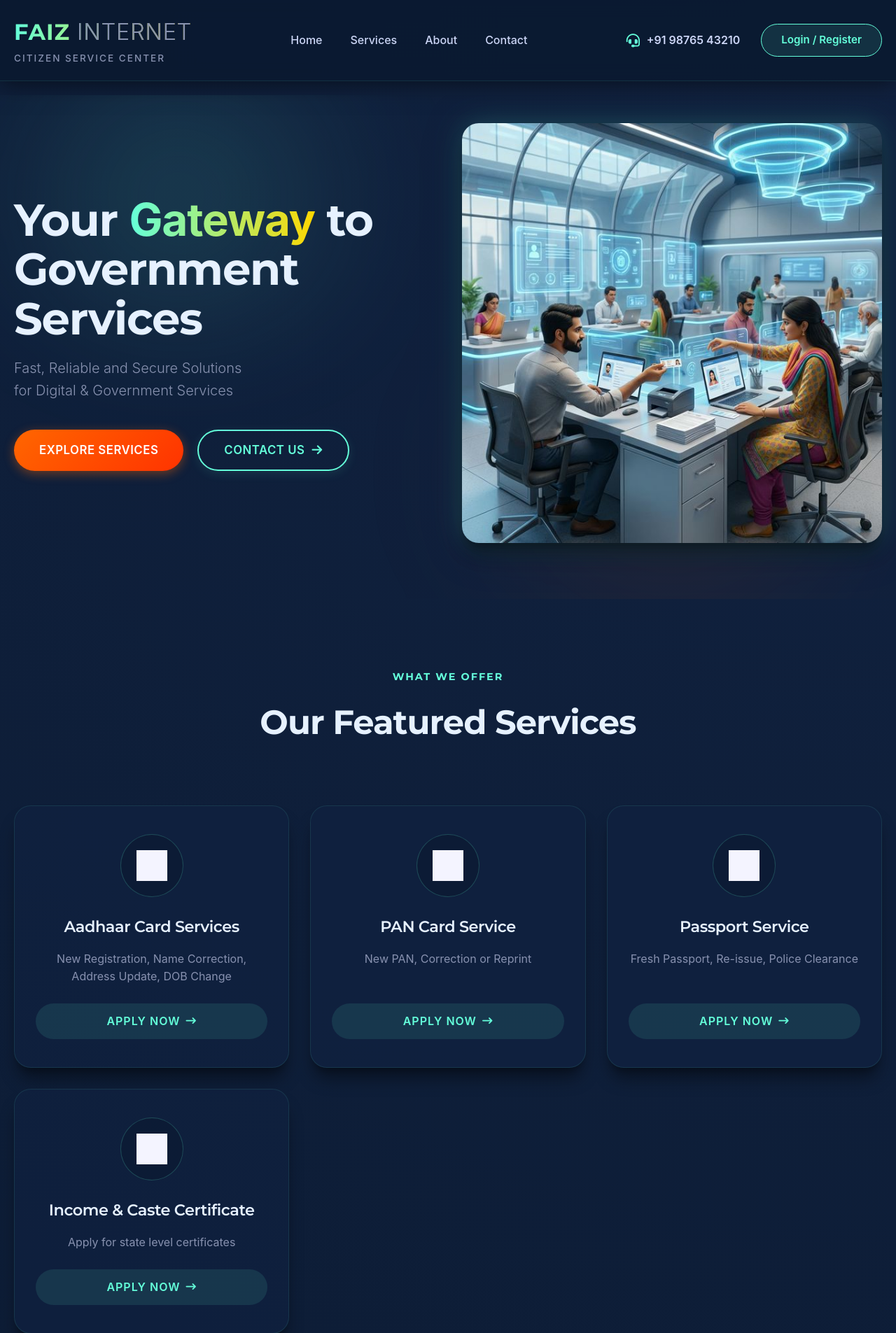
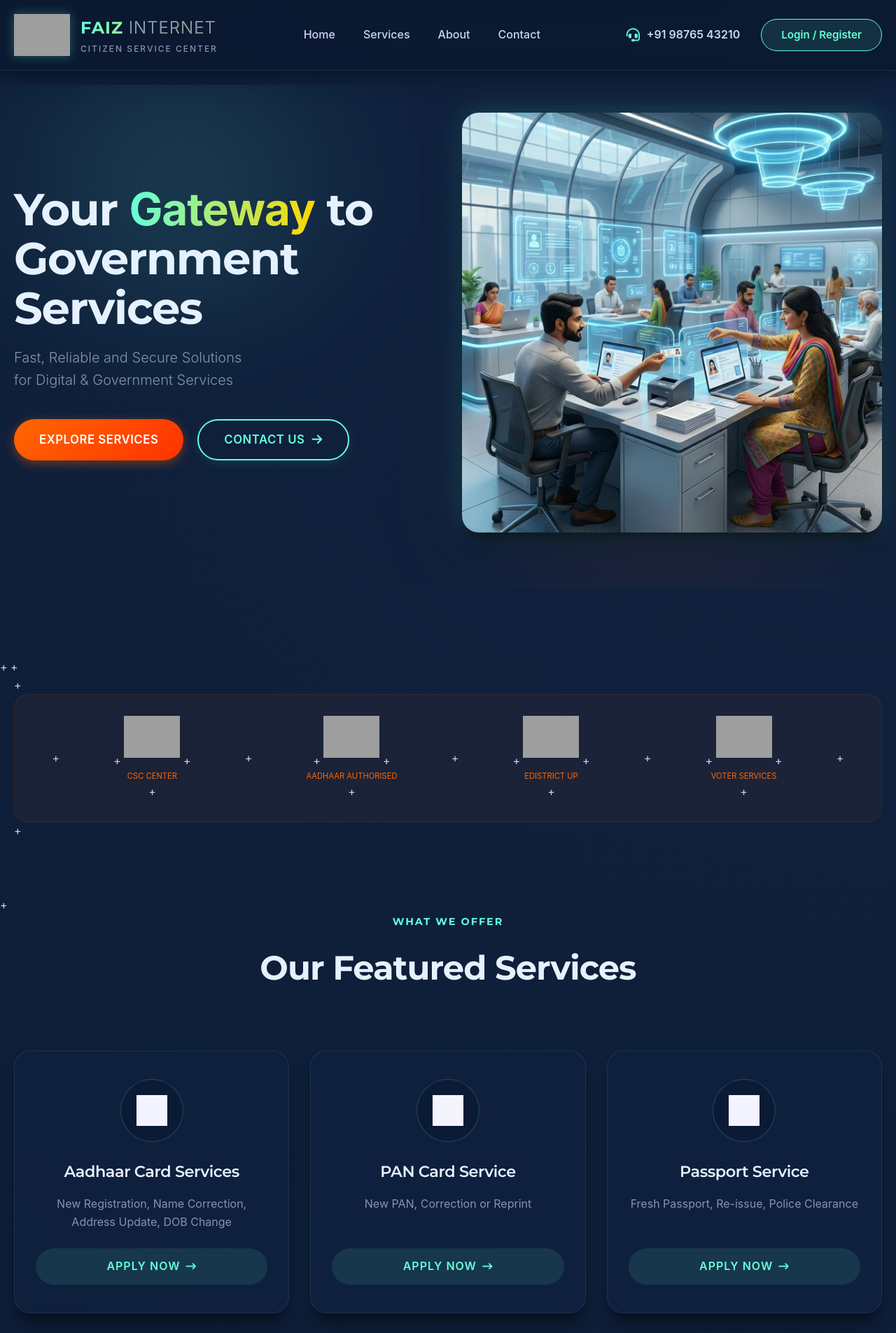
Before and after one commit to surya5887/FaizInternet, a Flask app: page / in a window 1280 px wide. Shown: the top 1905 px of the page at 70% size. Run offline with Flask 3, Linux system fonts and the light colour scheme; data comes from the database, SQL or seed files in the repository; grey boxes are pictures that could not be loaded.

Commit message:
Phase 7: Integrated all logos and branding assets across the site

```diff
--- a/templates/admin_base.html
+++ b/templates/admin_base.html
@@ -15,9 +15,9 @@
 
     <!-- Sidebar -->
     <aside class="admin-sidebar" id="sidebar">
-        <div class="sidebar-header">
-            <i class="fas fa-shield-alt" style="color: var(--primary); font-size: 1.5rem;"></i>
-            <h2>Usman Ali (Admin)</h2>
+        <div class="sidebar-header" style="padding: 20px; text-align: center;">
+            <img src="{{ url_for('static', filename='img/faiz_logo.png') }}" alt="Logo" style="height: 60px; width: auto; margin-bottom: 10px; filter: drop-shadow(0 0 10px rgba(56, 189, 248, 0.4));">
+            <h2 style="font-size: 1.1rem; color: white;">Usman Ali (Admin)</h2>
         </div>
 
         <nav class="sidebar-nav">
--- a/templates/base.html
+++ b/templates/base.html
@@ -16,9 +16,12 @@
     <!-- Header -->
     <header class="header">
         <div class="container header-inner" style="display: flex; justify-content: space-between; align-items: center; position: relative;">
-            <a href="{{ url_for('index') }}" class="logo">
-                <h1>FAIZ <span>INTERNET</span></h1>
-                <p>Citizen Service Center</p>
+            <a href="{{ url_for('index') }}" class="logo" style="display: flex; align-items: center; gap: 15px; text-decoration: none;">
+                <img src="{{ url_for('static', filename='img/faiz_logo.png') }}" alt="Faiz Internet Logo" style="height: 60px; width: auto; filter: drop-shadow(0 0 8px rgba(100,255,218,0.3));">
+                <div>
+                    <h1 style="margin: 0; font-size: 1.5rem; letter-spacing: 1px;">FAIZ <span style="color: var(--accent-blue);">INTERNET</span></h1>
+                    <p style="margin: 0; font-size: 0.75rem; color: var(--text-light); text-transform: uppercase; letter-spacing: 2px;">Citizen Service Center</p>
+                </div>
             </a>
 
             <!-- Mobile Menu Toggle -->
@@ -76,11 +79,24 @@
     <!-- Footer -->
     <footer style="background: rgba(10, 25, 47, 0.9); border-top: 1px solid rgba(100, 255, 218, 0.1); color: var(--text-light); padding: 50px 0; text-align: center; margin-top: auto;">
         <div class="container">
-            <div style="margin-bottom: 20px;">
+            <div style="margin-bottom: 30px;">
+                <img src="{{ url_for('static', filename='img/faiz_logo.png') }}" alt="Faiz Internet" style="height: 80px; width: auto; margin-bottom: 20px;">
                 <h2 style="font-size: 1.5rem; color: var(--white); margin-bottom: 5px;">FAIZ <span style="color: var(--accent-blue); font-weight: 300;">INTERNET</span></h2>
-                <p style="font-size: 0.9rem; letter-spacing: 1px;">CITIZEN SERVICE CENTER</p>
+                <p style="font-size: 0.8rem; letter-spacing: 2px; color: var(--text-light);">AUTHENTICATED DIGITAL SERVICE PROVIDER</p>
             </div>
-            <p>&copy; 2026 Faiz Internet. Providing Digital Solutions Since 2020.</p>
+
+            <!-- Partner Logos Section -->
+            <div style="background: rgba(255,255,255,0.03); padding: 30px; border-radius: 20px; border: 1px solid rgba(255,255,255,0.05); margin-bottom: 40px;">
+                <p style="font-size: 0.75rem; text-transform: uppercase; letter-spacing: 3px; color: var(--accent-blue); margin-bottom: 20px;">Our Official Affiliations & Validated Portals</p>
+                <div style="display: flex; justify-content: center; align-items: center; gap: 40px; flex-wrap: wrap; opacity: 0.8;">
+                    <img src="{{ url_for('static', filename='img/csc_logo.png') }}" alt="CSC" style="height: 50px; filter: grayscale(1) invert(1) brightness(2);">
+                    <img src="{{ url_for('static', filename='img/aadhaar_logo.png') }}" alt="Aadhaar" style="height: 50px; filter: grayscale(1) invert(1) brightness(2);">
+                    <img src="{{ url_for('static', filename='img/edistrict_logo.png') }}" alt="eDistrict" style="height: 50px; filter: grayscale(1) invert(1) brightness(2);">
+                    <img src="{{ url_for('static', filename='img/voter_logo.png') }}" alt="Voter Portal" style="height: 50px; filter: grayscale(1) invert(1) brightness(2);">
+                </div>
+            </div>
+
+            <p style="font-size: 0.9rem;">&copy; 2026 Faiz Internet. Providing Digital Solutions Since 2020.</p>
         </div>
     </footer>
 
--- a/templates/index.html
+++ b/templates/index.html
@@ -22,9 +22,32 @@
     </div>
 </section>
 
-<!-- Services Section -->
-<section class="services-section" style="padding: 100px 0; position: relative;">
-    <div class="container">
+
+ <!-- Services Section -->
+ <section class="services-section" style="padding: 100px 0; position: relative;">
++    <!-- Partner Trust Bar -->
++    <div class="container" style="margin-bottom: 80px;">
++        <div style="display: flex; justify-content: space-around; align-items: center; gap: 30px; flex-wrap: wrap; padding: 30px; background: rgba(255,102,0,0.05); border-radius: 20px; border: 1px solid rgba(255,102,0,0.1);">
++            <div style="text-align: center;">
++                <img src="{{ url_for('static', filename='img/csc_logo.png') }}" alt="CSC" style="height: 60px; object-fit: contain; margin-bottom: 10px;">
++                <p style="font-size: 0.7rem; text-transform: uppercase; color: var(--accent-orange);">CSC Center</p>
++            </div>
++            <div style="text-align: center;">
++                <img src="{{ url_for('static', filename='img/aadhaar_logo.png') }}" alt="Aadhaar" style="height: 60px; object-fit: contain; margin-bottom: 10px;">
++                <p style="font-size: 0.7rem; text-transform: uppercase; color: var(--accent-orange);">Aadhaar Authorised</p>
++            </div>
++            <div style="text-align: center;">
++                <img src="{{ url_for('static', filename='img/edistrict_logo.png') }}" alt="eDistrict" style="height: 60px; object-fit: contain; margin-bottom: 10px;">
++                <p style="font-size: 0.7rem; text-transform: uppercase; color: var(--accent-orange);">eDistrict UP</p>
++            </div>
++            <div style="text-align: center;">
++                <img src="{{ url_for('static', filename='img/voter_logo.png') }}" alt="Voter" style="height: 60px; object-fit: contain; margin-bottom: 10px;">
++                <p style="font-size: 0.7rem; text-transform: uppercase; color: var(--accent-orange);">Voter Services</p>
++            </div>
++        </div>
++    </div>
++
+     <div class="container">
         <div style="text-align: center; margin-bottom: 60px;">
             <h4 style="color: var(--accent-blue); text-transform: uppercase; letter-spacing: 2px; font-size: 0.9rem; margin-bottom: 15px;">What We Offer</h4>
             <h2 style="font-size: 3rem; color: var(--white);">Our Featured Services</h2>
```
